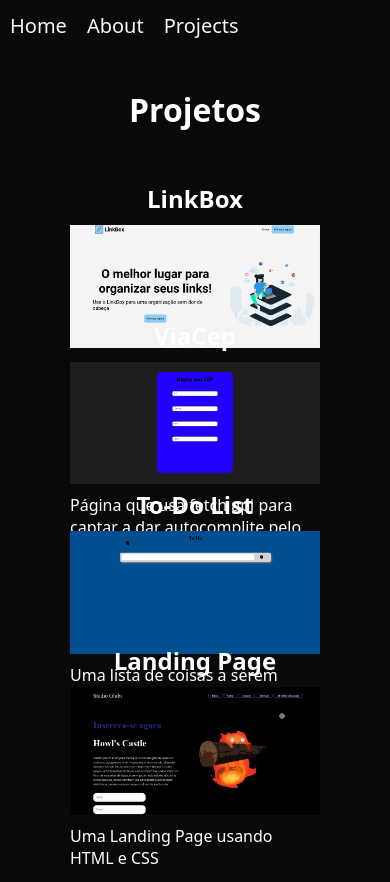
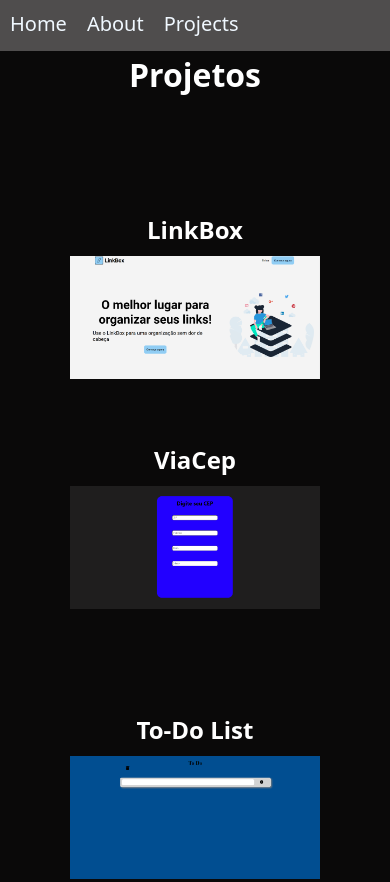
Before and after one commit to victgab20/Portifolio-2, a plain HTML site: page projects.html in a window 390 px wide. Shown: the top 882 px of the page. Drawn offline with Linux system fonts and the light colour scheme.

Commit message:
ajustes de navegação

```diff
--- a/CSS/about.css
+++ b/CSS/about.css
@@ -111,7 +111,7 @@ footer{
     section{
         justify-content: center;
         align-items: center;
-
+        margin-top: 60px;
         font-size: 10px;
     }
     .text{
--- a/CSS/projects.css
+++ b/CSS/projects.css
@@ -46,3 +46,20 @@ img{
     width: 100%;
     margin: 10px;
 }
+
+@media(max-width:600px){
+
+    main{
+        margin-top: 30px;
+    }
+
+    p{
+        display: none;
+    }
+    .box{
+        margin: 40px;
+    }
+    .box1{
+        margin: 20px;
+    }
+}
--- a/CSS/reset.css
+++ b/CSS/reset.css
@@ -12,14 +12,18 @@ body{
 header{
     width: 100%;
     height: 6vh;
-    margin-bottom: 15px;
+    /*align-items: center;*/
+    display: flex;
 }
+
 nav{
     display: flex;
     height: 100%;
+    width: 100%;
     align-items: center;
 }
-nav a{
+
+header a{
     text-decoration: none;
     color: aliceblue;
 }
@@ -39,3 +43,13 @@ ul:hover::after{
     border: solid 0.5px royalblue;
     transform: scale(1.1, 1.2);
 }
+
+@media(max-width: 690px){
+    header{
+        background-color: rgb(79, 77, 77);
+        overflow: hidden;
+        position: fixed;
+        display: flex;
+        top:0;
+    }
+}
--- a/CSS/style.css
+++ b/CSS/style.css
@@ -8,10 +8,6 @@ body{
 }
 
 header{
-    width: 100%;
-    height: 6vh;
-}
-nav{
     display: flex;
     height: 100%;
     align-items: center;
@@ -126,6 +122,10 @@ section{
     .side-img img{
         width:400px;
     }
+
+    section{
+        margin-top: 30px;
+    }
 }
 @media(max-width:550px){
     .side-img img{
@@ -140,7 +140,6 @@ section{
         width: 100%;
         gap: 0px;
         justify-content: space-around;
-        border: solid saddlebrown;
     }
     .nome{
         margin-left: 0px;
@@ -148,7 +147,6 @@ section{
         align-items: center;
 
         width: 100%;
-        border: solid saddlebrown;
     }
 }
 
--- a/projects.html
+++ b/projects.html
@@ -12,11 +12,9 @@
 </head>
 <body>
     <header>
-        <nav>
             <ul><a href="index.html">Home</a></ul>
             <ul><a href="about.html">About</a></ul>
             <ul><a href="skills.html">Projects</a></ul>
-        </nav>
     </header>
     <main>
         <h1>Projetos</h1>
```
Also changed, not shown: about.html (+0 -2 lines), index.html (+0 -2 lines).
